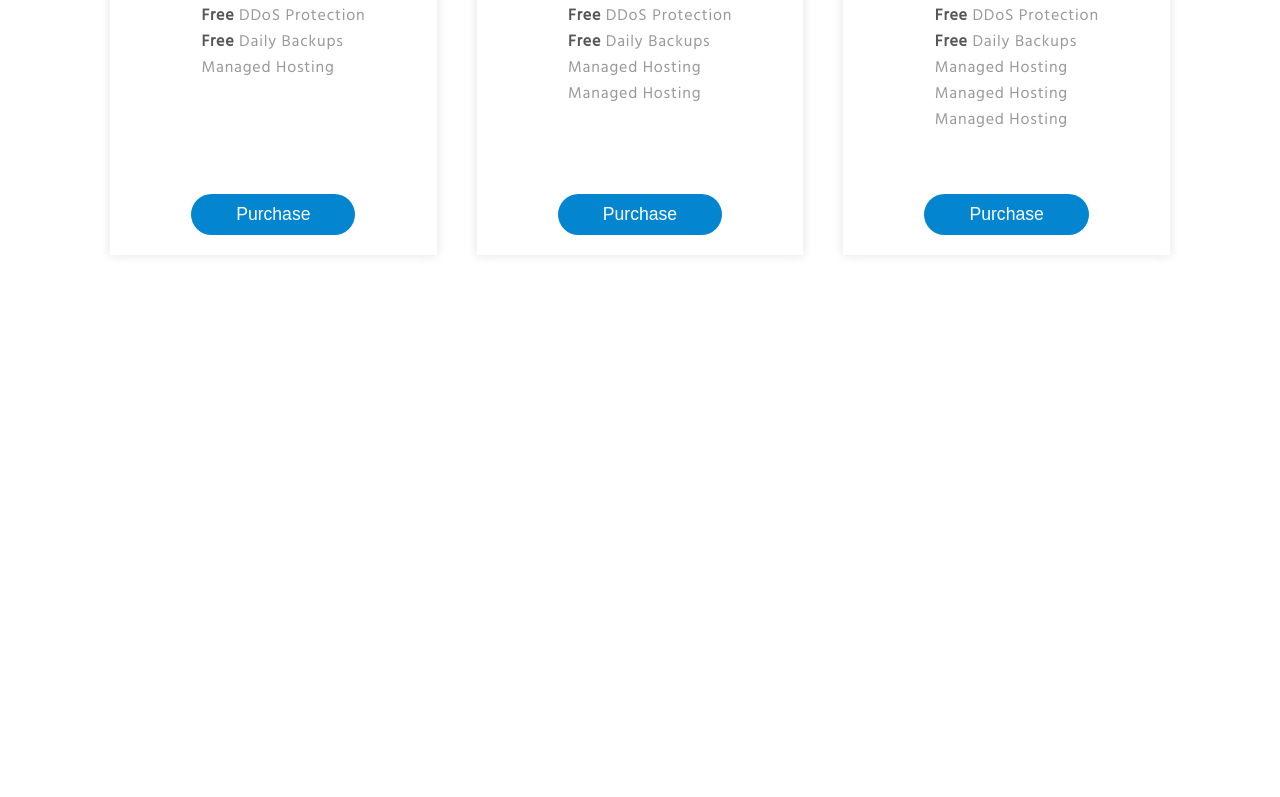
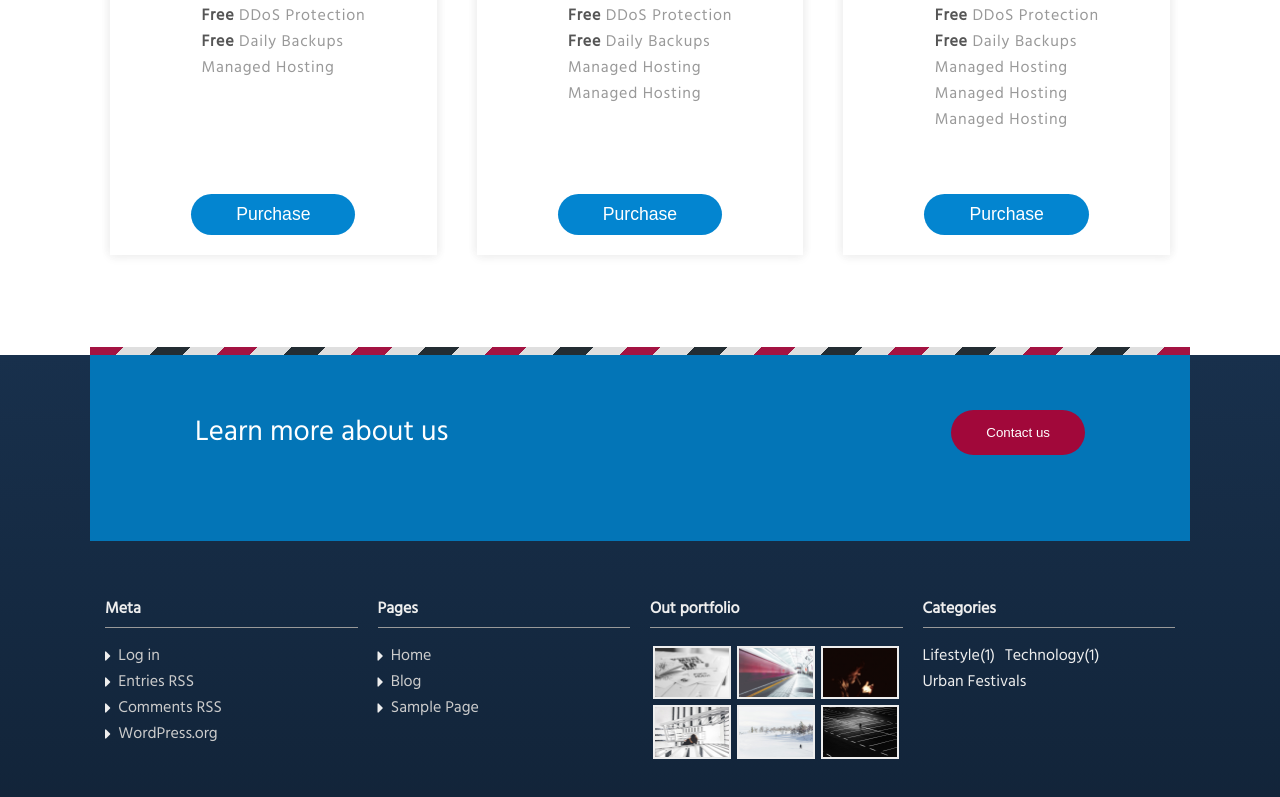
Before and after one commit to BGZStephen/portum, an Angular app: page / in a window 1280 px wide. Shown: the part 5527-6324 px from the top of the page. Before the commit the page ends 5882 px from the top, so only its background shows below. Built offline with nearby package versions, Linux system fonts and the light colour scheme.

Commit message:
footer component + styling

```diff
--- a/src/app/app.module.ts
+++ b/src/app/app.module.ts
@@ -5,6 +5,7 @@ import { AppComponent } from './app.component';
 import { AppRoutes } from './app.routes';
 
 import * as components from 'app/components/components-barrel';
+import { FooterComponent } from './components/footer/footer.component';
 
 @NgModule({
   declarations: [
@@ -20,7 +21,8 @@ import * as components from 'app/components/components-barrel';
     components.HomeTestimonialsComponent,
     components.HomeExpertiseComponent,
     components.HomeTeamComponent,
-    components.HomePricingComponent
+    components.HomePricingComponent,
+    FooterComponent
   ],
   imports: [
     BrowserModule,
--- /dev/null
+++ b/src/app/components/footer/footer.component.html
@@ -0,0 +1,67 @@
+<div id="footer">
+  <div class="footer-seperator-container">
+    <div class="footer-seperator"></div>
+  </div>
+  <div class="footer-content-container">
+    <div class="contact-us-banner">
+      <div class="row">
+        <div class="col-sm-8">
+          <p>Learn more about us</p>
+        </div>
+        <div class="col-sm-4 contact-button-container">
+          <button>Contact us</button>
+        </div>
+      </div>
+    </div>
+    <div class="row footer-sections-container">
+      <div class="col-md-3 footer-section">
+        <p class="header">Meta</p>
+        <ul>
+          <li><i class="fa fa-caret-right"></i>Log in</li>
+          <li><i class="fa fa-caret-right"></i>Entries RSS</li>
+          <li><i class="fa fa-caret-right"></i>Comments RSS</li>
+          <li><i class="fa fa-caret-right"></i>WordPress.org</li>
+        </ul>
+      </div>
+      <div class="col-md-3 footer-section">
+        <p class="header">Pages</p>
+        <ul>
+          <li><i class="fa fa-caret-right"></i>Home</li>
+          <li><i class="fa fa-caret-right"></i>Blog</li>
+          <li><i class="fa fa-caret-right"></i>Sample Page</li>
+        </ul>
+      </div>
+      <div class="col-md-3 footer-section">
+        <p class="header">Out portfolio</p>
+        <div class="footer-image-gallery">
+          <div class="gallery-image">
+            <img src="/assets/img/03_projects_01.jpg">
+          </div>
+          <div class="gallery-image">
+            <img src="/assets/img/03_projects_02.jpg">
+          </div>
+          <div class="gallery-image">
+            <img src="/assets/img/03_projects_03.jpg">
+          </div>
+          <div class="gallery-image">
+            <img src="/assets/img/03_projects_04.jpg">
+          </div>
+          <div class="gallery-image">
+            <img src="/assets/img/03_projects_05.jpg">
+          </div>
+          <div class="gallery-image">
+            <img src="/assets/img/03_projects_06.jpg">
+          </div>
+        </div>
+      </div>
+      <div class="col-md-3 footer-section">
+        <p class="header">Categories</p>
+        <div class="categories-container">
+          <span>Lifestyle(1)</span>
+          <span>Technology(1)</span>
+          <span>Urban Festivals</span>
+        </div>
+      </div>
+    </div>
+  </div>
+</div>
--- /dev/null
+++ b/src/app/components/footer/footer.component.scss
@@ -0,0 +1,144 @@
+#footer {
+  background: linear-gradient(to bottom, #18304c, darken(#18304c, 5%));
+  padding-bottom: 30px;
+  position: relative;
+
+  .footer-seperator-container {
+    position: absolute;
+    top: -8px;
+    height: 8px;
+    width: 1100px;
+    max-width: 100%;
+    z-index: 5;
+
+    .footer-seperator {
+      background: repeating-linear-gradient(135deg, #a41342, #a41342 3.03%, #dfdfdf 0, #dfdfdf 6.06%, #232d33 0, #232d33 9.09%, #dfdfdf 0, #dfdfdf 12.12%);
+      height: 8px;
+      width: 100%;
+    }
+
+    @media(min-width: 1100px) {
+      left: calc(50% - 550px);
+    }
+  }
+
+  .footer-content-container {
+    margin: 0 auto;
+    max-width: 1100px;
+
+    .contact-us-banner {
+      background: darken($primary-blue, 5%);
+      color: white;
+      display: flex;
+      flex-direction: column;
+      margin-bottom: 40px;
+      padding: 50px 50px 60px 50px;
+      text-align: center;
+
+      p {
+        font-size: 1.8em;
+        margin-bottom: 20px;
+      }
+
+      .contact-button-container {
+        text-align: center;
+
+        button {
+          border: none;
+          border-radius: 25px;
+          background: $primary-red;
+          cursor: pointer;
+          color: white;
+          padding: 15px 35px;
+          transition: 0.3s ease all;
+
+          &:hover {
+            background: darken($primary-red, 5%);
+          }
+        }
+
+        @media(min-width: $screen-lg) {
+          text-align: right;
+        }
+      }
+      @media(min-width: $screen-lg) {
+        padding: 50px 100px 60px 100px;
+        text-align: left;
+      }
+    }
+
+  }
+
+  .footer-sections-container {
+    color: #EEE;
+
+    .footer-section {
+      padding: 10px;
+      .header {
+        font-weighT: 600;
+        padding-bottom: 5px;
+        border-bottom: 1px solid #999;
+        margin-bottom: 15px;
+      }
+
+      ul {
+        list-style: none;
+
+        li {
+          color: #CCC;
+          cursor: pointer;
+          align-items: center;
+          display: flex;
+          transition: 0.3s ease all;
+
+          .fa-caret-right {
+            color: #EEE;
+            margin-right: 8px;
+          }
+
+          &:hover {
+            color: $primary-blue;
+          }
+        }
+      }
+
+      .footer-image-gallery {
+        display: flex;
+        flex-wrap: wrap;
+
+        .gallery-image {
+          border: 2px solid #EEE;
+          cursor: pointer;
+          margin: 3px;
+          transition: 0.3s ease all;
+          width: calc(33.333% - 6px);
+
+          img {
+            display: block;
+            width: 100%;
+          }
+
+          &:hover {
+            border: 2px solid $primary-red;
+          }
+        }
+
+      }
+
+      .categories-container {
+        display: flex;
+        flex-wrap: wrap;
+
+        span {
+          cursor: pointer;
+          margin-right: 10px;
+          transition: 0.3s ease all;
+
+          &:hover {
+            color: $primary-red;
+          }
+        }
+      }
+    }
+  }
+}
--- /dev/null
+++ b/src/app/components/footer/footer.component.ts
@@ -0,0 +1,14 @@
+import { Component, OnInit } from '@angular/core';
+
+@Component({
+  selector: 'app-footer',
+  templateUrl: './footer.component.html',
+})
+export class FooterComponent implements OnInit {
+
+  constructor() { }
+
+  ngOnInit() {
+  }
+
+}
--- a/src/app/components/view-wrapper/view-wrapper.component.html
+++ b/src/app/components/view-wrapper/view-wrapper.component.html
@@ -1,4 +1,5 @@
 <div id="view-wrapper">
   <app-navbar-view></app-navbar-view>
   <router-outlet></router-outlet>
+  <app-footer></app-footer>
 </div>
--- a/src/styles/main.scss
+++ b/src/styles/main.scss
@@ -13,6 +13,7 @@
 @import '../app/components/home/team/home-team.component';
 @import '../app/components/home/pricing/home-pricing.component';
 @import '../app/components/carousel/carousel.component';
+@import '../app/components/footer/footer.component';
 
 * {
   box-sizing: border-box;
```
Also changed, not shown: 1 other file (tests, documents, lock files or other folders).
